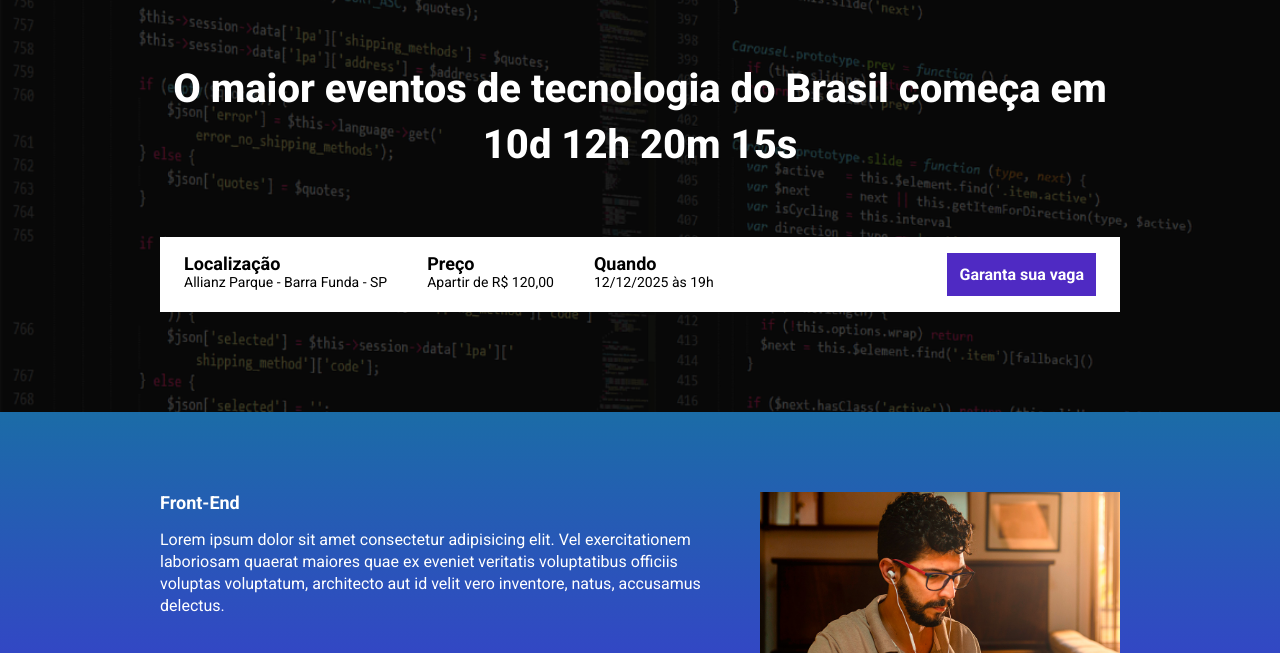
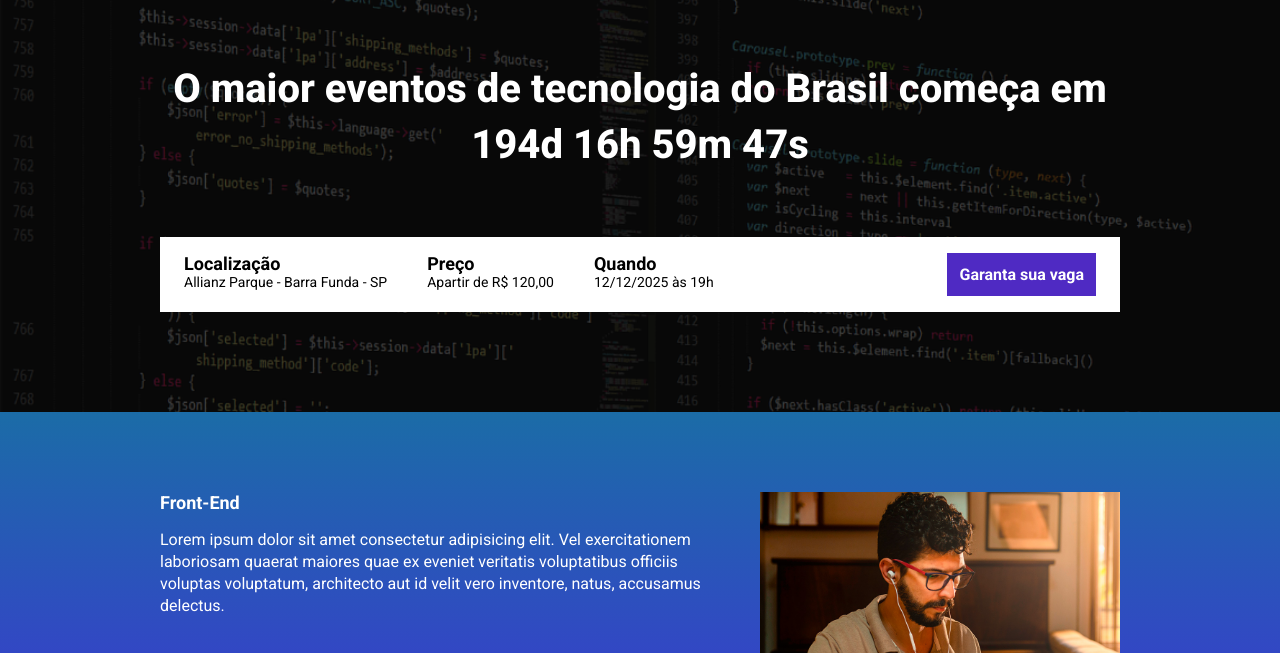
Before and after one commit to CassianoBC/ebac_tech_talks, a website built with Parcel: page src/index.html in a window 1280 px wide. Shown: the part 147-800 px from the top of the page. Built offline with nearby package versions, Linux system fonts and the light colour scheme.

Commit message:
criando a contagem regressiva

```diff
--- a/package.json
+++ b/package.json
@@ -1,9 +1,9 @@
 {
   "name": "ebac_talks",
   "version": "1.0.0",
-  "main": "index.js",
   "scripts": {
     "dev": "parcel src/index.html src/styles/main.scss src/scripts/main.js",
+    "build": "parcel build src/index.html",
     "test": "echo \"Error: no test specified\" && exit 1"
   },
   "keywords": [],
--- a/src/index.html
+++ b/src/index.html
@@ -15,7 +15,7 @@
         <div class="container">
             <img class="hero__logo" src="./images/ebac_logo.svg" alt="EBAC">
             <p class="hero__text">
-                O maior eventos de tecnologia do Brasil começa em 10d 12h 20m 15s
+                O maior eventos de tecnologia do Brasil começa em <span id="contador"></span>
             </p>
             <div class="infos-bar">
                 <ul class="infos-bar__infos">
--- a/src/scripts/main.js
+++ b/src/scripts/main.js
@@ -1 +1,32 @@
 AOS.init();
+
+const dataDoEvento = new Date("dec 12, 2025 19:00:00");
+const timeStampDoEvento = dataDoEvento.getTime();
+
+const contaAsHoras = setInterval(function() {
+    const agora = new Date();
+    const timeStampAtual = agora.getTime();
+
+    const distanciaAteOEvento = timeStampDoEvento - timeStampAtual;
+
+    const diaEmMs = 1000 * 60 * 60 * 24;
+    const horaEmMs = 1000 * 60 * 60;
+    const minutoEmMs = 1000 * 60;
+
+    const diasAteOEvento = Math.floor(distanciaAteOEvento / diaEmMs);
+    const horasAteOEvento = Math.floor((distanciaAteOEvento % diaEmMs) / horaEmMs);
+    const minutosAteOEvento = Math.floor((distanciaAteOEvento % horaEmMs) / minutoEmMs);
+    const segundosAteOEvento = Math.floor((distanciaAteOEvento % minutoEmMs) / 1000);
+
+    console.log(diasAteOEvento);
+    console.log(horasAteOEvento);
+    console.log(minutosAteOEvento);
+    console.log(segundosAteOEvento);
+
+    document.getElementById('contador').innerHTML = `${diasAteOEvento}d ${horasAteOEvento}h ${minutosAteOEvento}m ${segundosAteOEvento}s`;
+
+    if (distanciaAteOEvento < 0) {
+        clearInterval(contaAsHoras);
+        document.getElementById('contador').innerHTML = 'Evento Expirado';
+    }
+}, 1000);
```
